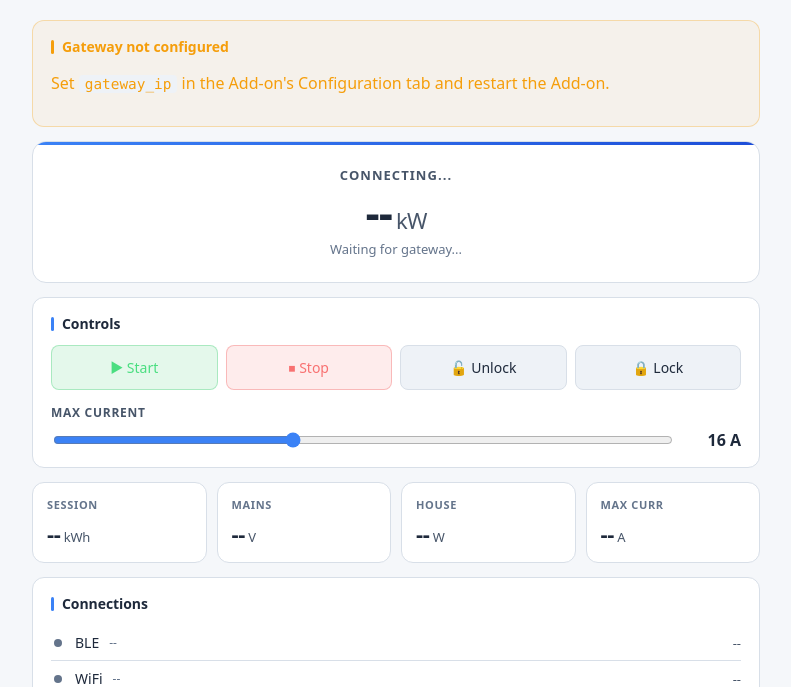
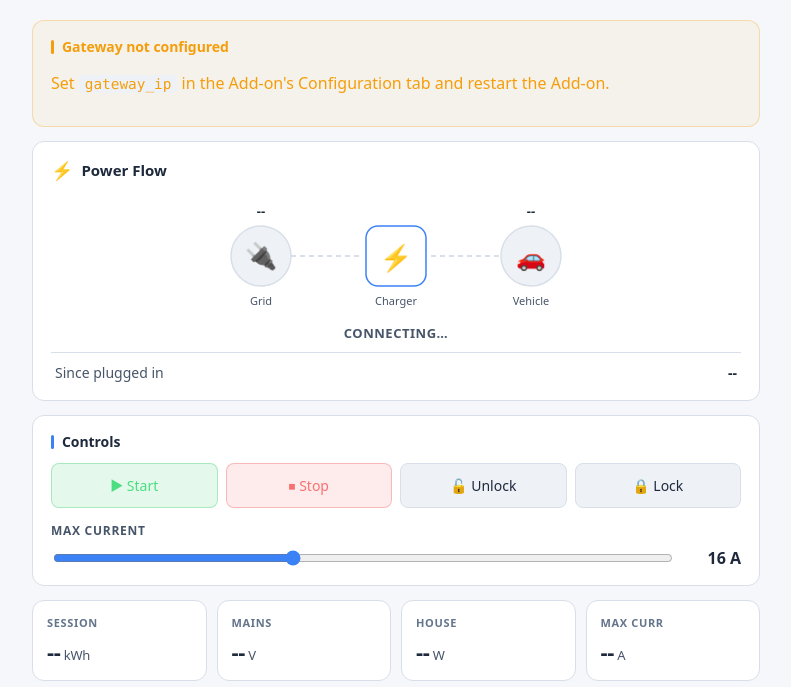
Before and after one commit to botts7/wallbox-gateway-ha-addon, a Flask app: page / in a window 1280 px wide. Shown: the part 53-740 px from the top of the page, without its empty margins (244-1035 px from the left). Run offline with Flask 3, Linux system fonts and the light colour scheme.

Commit message:
feat(addon): Power Flow card matching the gateway dashboard (v0.5.0)
Replace the hero with a Grid->Charger->Vehicle Power Flow card ported from the ESP gateway's own dashboard, for a consistent look across surfaces. Vehicle node swaps to a 'Plug in' cue when no car is connected (status-code derived, mirrors firmware carConnected); flow lines animate while charging. Feeds cp (vehicle kW) + house (grid kW) + session from the existing polls.

Co-Authored-By: Claude Opus 4.8 (1M context) <noreply@anthropic.com>

```diff
--- a/wallbox-gateway/app/static/dashboard.js
+++ b/wallbox-gateway/app/static/dashboard.js
@@ -103,38 +103,54 @@ const HERO_STATES = {
   18: { text: 'Queued (Eco-Smart)',     cls: '' },
 };
 
-function setHero(stateCode, powerKw, detail, schedulePaused) {
-  const hero = $('hero');
+// ---- Power Flow card (matches the gateway's own dashboard) ----
+// Grid -> Charger -> Vehicle. cp = charging power (vehicle kW), house =
+// grid kW, conn = car connected (status-code derived, mirrors firmware
+// carConnected()). The Vehicle node swaps to "Plug in" when not connected.
+const _pf = { cp: null, en: null, house: null, conn: null };
+function carConn(st) { return [1, 2, 3, 4, 5, 8, 10, 11, 12, 13, 18].indexOf(st) !== -1; }
+function pfAnimate(el, on, kw) {
+  if (!el) return;
+  if (on) {
+    const dur = Math.max(500, 1400 - (kw || 0) * 100);
+    if (el._anim && Math.abs((el._animDur || 0) - dur) > 50) { el._anim.cancel(); el._anim = null; }
+    if (!el._anim) {
+      el._anim = el.animate([{ strokeDashoffset: 0 }, { strokeDashoffset: -26 }], { duration: dur, iterations: Infinity });
+      el._animDur = dur;
+    }
+  } else if (el._anim) { el._anim.cancel(); el._anim = null; el._animDur = 0; }
+}
+function pfRender() {
+  if (typeof _pf.cp === 'number') setText('pf-veh-kw', _pf.cp.toFixed(2) + ' kW');
+  if (typeof _pf.house === 'number') setText('pf-grid-kw', (_pf.house / 1000).toFixed(2) + ' kW');
+  if (typeof _pf.en === 'number') setText('pf-session', (_pf.en / 100).toFixed(2) + ' kWh');
+  const charging = (typeof _pf.cp === 'number' && _pf.cp > 0.05);
+  const l1 = $('pf-line1'), l2 = $('pf-line2');
+  if (l1) l1.style.opacity = charging ? '1' : '0';
+  if (l2) l2.style.opacity = charging ? '1' : '0';
+  pfAnimate(l1, charging, _pf.cp); pfAnimate(l2, charging, _pf.cp);
+  const plug = $('pf-plugin'), vk = $('pf-veh-kw');
+  if (_pf.conn === false) { if (plug) plug.style.display = ''; if (vk) vk.style.display = 'none'; }
+  else { if (plug) plug.style.display = 'none'; if (vk) vk.style.display = ''; }
+}
+// Status text under the power-flow + the schedule-paused banner toggle.
+function setStatus(stateCode, schedulePaused) {
   const info = HERO_STATES[stateCode];
-  if (!hero) return;
-  // Reset state classes, apply current one
-  hero.className = 'hero' + (info && info.cls ? ' ' + info.cls : '');
-  setText('hero-status', info ? info.text : (stateCode == null ? 'Offline' : `Code ${stateCode}`));
-  if (typeof powerKw === 'number') {
-    $('hero-power-num').textContent = powerKw.toFixed(2);
-    $('hero-power-unit').textContent = 'kW';
-  } else {
-    $('hero-power-num').textContent = '--';
-    $('hero-power-unit').textContent = '';
-  }
-  setText('hero-detail', detail || '');
-  // r_dat.gen is the sticky manual-override flag: != 0 means the
-  // Wallbox app's "Schedules & Solar charging paused" label is on,
-  // regardless of charging state.
+  const card = $('card-powerflow');
+  if (card) card.className = 'card pf-card' + (info && info.cls ? ' ' + info.cls : '');
+  setText('pf-status', info ? info.text : (stateCode == null ? 'Offline' : `Code ${stateCode}`));
   const banner = $('paused-banner');
   if (banner) banner.style.display = schedulePaused ? '' : 'none';
 }
 
 function setOffline() {
-  const hero = $('hero');
-  if (hero) hero.className = 'hero is-offline';
-  setText('hero-status', 'Offline');
-  $('hero-power-num').textContent = '--';
-  $('hero-power-unit').textContent = '';
-  setText('hero-detail', 'Cannot reach the gateway');
-  // also blank all connection dots
-  ['dot-ble','dot-wifi','dot-mqtt'].forEach(id => setClass(id, 'conn-dot is-down'));
-  // gateway is offline; whatever the previous paused state was, hide it
+  const card = $('card-powerflow');
+  if (card) card.className = 'card pf-card is-offline';
+  setText('pf-status', 'Cannot reach the gateway');
+  _pf.cp = null; _pf.en = null; _pf.house = null; _pf.conn = null;
+  setText('pf-veh-kw', '--'); setText('pf-grid-kw', '--'); setText('pf-session', '--');
+  pfRender();
+  ['dot-ble', 'dot-wifi', 'dot-mqtt'].forEach(id => setClass(id, 'conn-dot is-down'));
   const banner = $('paused-banner');
   if (banner) banner.style.display = 'none';
   const cr = $('charge-reminder');
@@ -235,13 +251,18 @@ async function refresh() {
     const sessionKwh = (typeof st.en === 'number') ? st.en / 100 : null;
     const maxCur = (typeof st.cur === 'number') ? st.cur : null;
     const schedulePaused = (typeof st.gen === 'number') && st.gen !== 0;
-    setHero(stateCode, kw, chargerName !== '--' ? chargerName : '', schedulePaused);
+    setStatus(stateCode, schedulePaused);
+    _pf.cp = kw;
+    _pf.en = (typeof st.en === 'number') ? st.en : null;
+    _pf.conn = (typeof stateCode === 'number') ? carConn(stateCode) : null;
+    pfRender();
     setText('stat-energy', sessionKwh != null ? sessionKwh.toFixed(2) : '--');
     setText('stat-maxcur', maxCur != null ? maxCur : '--');
     syncCurrentSlider(maxCur);
   } else {
-    // BLE down or charger not responding — keep hero showing offline
-    setHero(null, null, 'Gateway online but charger not responding');
+    // BLE down or charger not responding — show offline on the power flow
+    setStatus(null, false);
+    _pf.cp = null; _pf.en = null; _pf.conn = null; pfRender();
     setText('stat-energy', '--');
     setText('stat-maxcur', '--');
   }
@@ -255,6 +276,7 @@ async function refresh() {
     if (typeof r.p1 === 'number') {
       const house = (r.p1 || 0) + (r.p2 || 0) + (r.p3 || 0);
       setText('stat-house', house);
+      _pf.house = house; pfRender();   // grid kW on the Power Flow card
     } else {
       setText('stat-house', '--');
     }
--- a/wallbox-gateway/app/static/style.css
+++ b/wallbox-gateway/app/static/style.css
@@ -498,3 +498,25 @@ a { color: var(--accent); }
 
 /* [hidden] must win over the flex display above */
 .sched-form[hidden] { display: none; }
+
+/* ---- Power Flow card (matches gateway dashboard) ---- */
+.pf-card { text-align: center; }
+.pf-head {
+  display: flex; align-items: center; gap: 8px; justify-content: flex-start;
+  font-weight: 600; font-size: 15px; color: var(--text); margin-bottom: 4px;
+}
+.pf-head-icon { color: var(--warning); font-size: 18px; }
+.pf-svg { display: block; width: 100%; max-width: 360px; margin: 4px auto 0; }
+.pf-status {
+  font-size: 13px; font-weight: 600; letter-spacing: .04em; text-transform: uppercase;
+  color: var(--text2); margin-top: 6px;
+}
+.pf-card.is-charging .pf-status { color: var(--success); }
+.pf-card.is-error .pf-status { color: var(--danger); }
+.pf-card.is-offline .pf-status { color: var(--text3); }
+.pf-session-row {
+  display: flex; justify-content: space-between; font-size: 14px;
+  padding: 10px 4px 2px; margin-top: 10px; border-top: 1px solid var(--border);
+}
+.pf-session-row span:first-child { color: var(--text2); }
+.pf-session-row span:last-child { font-weight: 600; font-variant-numeric: tabular-nums; }
--- a/wallbox-gateway/app/templates/index.html
+++ b/wallbox-gateway/app/templates/index.html
@@ -27,11 +27,23 @@
        Check it's powered on and on the same network.</p>
   </section>
 
-  <!-- Hero: live charging state -->
-  <section class="hero" id="hero">
-    <div class="hero-status" id="hero-status">Connecting...</div>
-    <div class="hero-power"><span id="hero-power-num">--</span><span class="unit" id="hero-power-unit">kW</span></div>
-    <div class="hero-detail" id="hero-detail">Waiting for gateway...</div>
+  <!-- Power Flow: Grid -> Charger -> Vehicle, matching the gateway's own
+       dashboard (/dashboard on the device) for a consistent look. The
+       Vehicle node swaps to "Plug in" when no car is connected. -->
+  <section class="card pf-card" id="card-powerflow">
+    <div class="pf-head"><span class="pf-head-icon">&#x26A1;</span><span>Power Flow</span></div>
+    <svg viewBox="0 0 360 132" class="pf-svg" role="img" aria-label="Live power flow Grid Charger Vehicle">
+      <defs><marker id="pf-arrow" viewBox="0 0 6 6" refX="5" refY="3" markerWidth="5" markerHeight="5" orient="auto"><path d="M0,0 L6,3 L0,6 z" fill="var(--accent)"/></marker></defs>
+      <line x1="75" y1="70" x2="145" y2="70" stroke="var(--border)" stroke-width="2" stroke-dasharray="5 4"/>
+      <line x1="215" y1="70" x2="285" y2="70" stroke="var(--border)" stroke-width="2" stroke-dasharray="5 4"/>
+      <line id="pf-line1" x1="75" y1="70" x2="145" y2="70" stroke="var(--success)" stroke-width="2.5" stroke-dasharray="8 5" marker-end="url(#pf-arrow)" style="opacity:0;transition:opacity .25s"/>
+      <line id="pf-line2" x1="215" y1="70" x2="285" y2="70" stroke="var(--success)" stroke-width="2.5" stroke-dasharray="8 5" marker-end="url(#pf-arrow)" style="opacity:0;transition:opacity .25s"/>
+      <g><circle cx="45" cy="70" r="30" fill="var(--elevated)" stroke="var(--border)" stroke-width="1.5"/><text x="45" y="79" text-anchor="middle" font-size="26">&#x1F50C;</text><text x="45" y="119" text-anchor="middle" font-size="11" fill="var(--text2)" font-weight="500">Grid</text><text id="pf-grid-kw" x="45" y="30" text-anchor="middle" font-size="13" fill="var(--text)" font-weight="700">--</text></g>
+      <g><rect x="150" y="40" width="60" height="60" rx="12" fill="var(--surface)" stroke="var(--primary)" stroke-width="1.5"/><text x="180" y="81" text-anchor="middle" font-size="26">&#x26A1;</text><text x="180" y="119" text-anchor="middle" font-size="11" fill="var(--text2)" font-weight="500">Charger</text></g>
+      <g><circle cx="315" cy="70" r="30" fill="var(--elevated)" stroke="var(--border)" stroke-width="1.5"/><text x="315" y="80" text-anchor="middle" font-size="24">&#x1F697;</text><text x="315" y="119" text-anchor="middle" font-size="11" fill="var(--text2)" font-weight="500">Vehicle</text><text id="pf-veh-kw" x="315" y="30" text-anchor="middle" font-size="13" fill="var(--text)" font-weight="700">--</text><text id="pf-plugin" x="315" y="30" text-anchor="middle" font-size="10.5" fill="var(--accent)" font-weight="700" style="display:none">&#x1F50C; Plug in</text></g>
+    </svg>
+    <div class="pf-status" id="pf-status">Connecting…</div>
+    <div class="pf-session-row"><span>Since plugged in</span><span id="pf-session">--</span></div>
   </section>
 
   <!-- Schedule paused banner: shows when r_dat.gen != 0 (manual
--- a/wallbox-gateway/config.yaml
+++ b/wallbox-gateway/config.yaml
@@ -1,5 +1,5 @@
 name: "Wallbox BLE Gateway Manager"
-version: "0.4.0"
+version: "0.5.0"
 slug: wallbox_gateway
 description: >
   Manage your ESP32-based Wallbox BLE gateway from inside Home Assistant.
```
